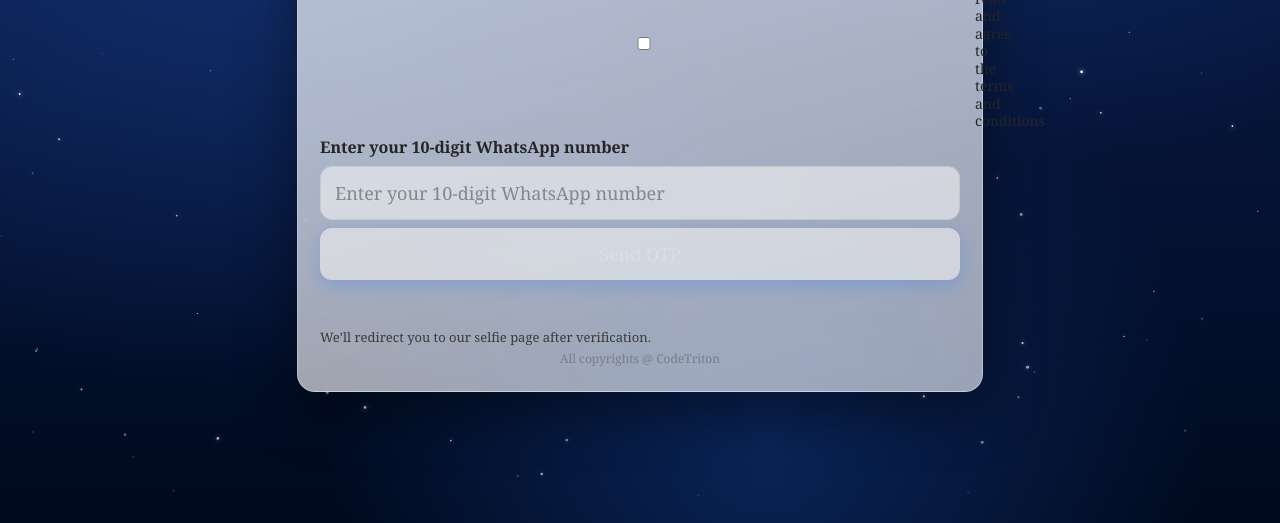
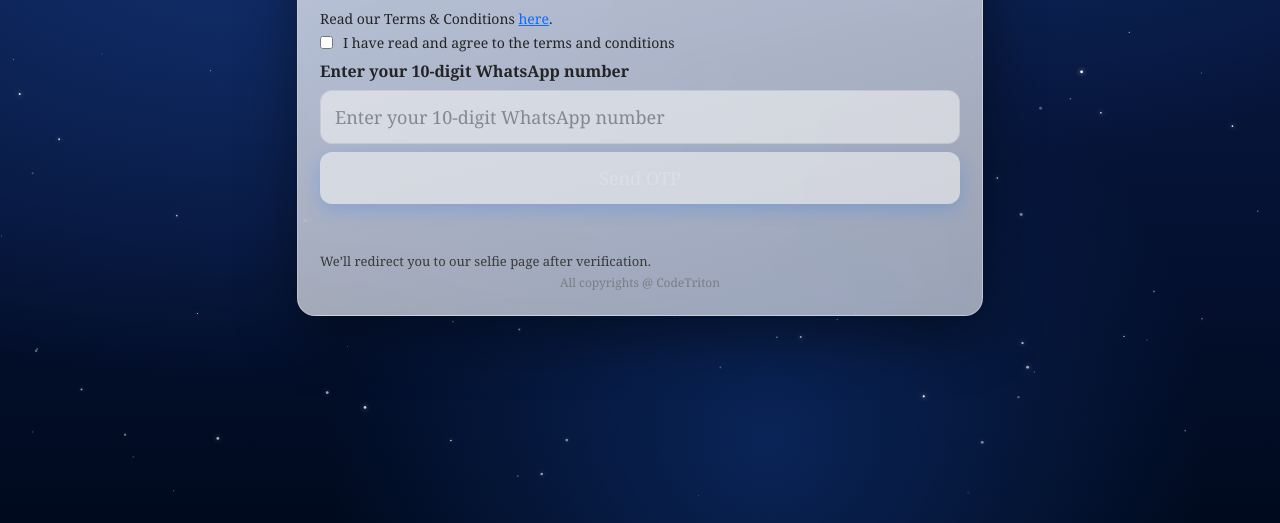
Before and after one commit to uraichur/savemadi-landing, a plain HTML site: page index.html in a window 1280 px wide. Shown: the part 301-824 px from the top of the page. Drawn offline with Linux system fonts and the light colour scheme.

Commit message:
Update index.html
Fixing alignment issues

```diff
--- a/index.html
+++ b/index.html
@@ -35,6 +35,7 @@
       border:1px solid rgba(255,255,255,0.30);
       box-shadow:0 18px 60px rgba(0,0,0,.45), 0 1px 0 rgba(255,255,255,.55) inset;
       backdrop-filter:blur(12px) saturate(125%); -webkit-backdrop-filter:blur(12px) saturate(125%);
+      overflow:hidden;
     }
 
     @media (max-height:640px){ body{ place-items:start center } main{ margin:10px 0 } }
@@ -47,24 +48,23 @@
 
     /* T&C line */
     .tc-inline{
-      display:block; margin:4px 0 2px; font-size:clamp(13px, 3.4vw, 14px);
-      white-space:normal; overflow-wrap:anywhere; word-break:break-word; color:#242424; text-align:left;
+      display:block; margin:4px 0 6px; font-size:clamp(13px, 3.4vw, 14px);
+      white-space:normal; overflow-wrap:break-word; word-break:normal; color:#242424; text-align:left;
     }
     .tc-inline a{ color:var(--brand); text-decoration:underline; }
 
-    /* Checkbox row — FULL WIDTH + NORMAL WRAP */
+    /* ✅ Checkbox row: use GRID so text never collapses */
     label.agree{
-      display:flex; width:100%;
-      gap:8px; align-items:center; justify-content:flex-start;
-      font-size:clamp(13px, 3.4vw, 14px); color:#242424; margin:0 0 6px; line-height:1.25;
+      display:grid; grid-template-columns:auto 1fr; gap:10px;
+      align-items:center; width:100%;
+      font-size:clamp(13px, 3.4vw, 14px); color:#242424;
+      margin:0 0 8px; line-height:1.35; text-align:left;
     }
-    label.agree input{ flex:0 0 auto; }
+    label.agree input{ margin:0; }
     label.agree span{
-      flex:1 1 auto; min-width:0;
-      /* FIX: allow normal word wrapping (no per-letter breaks) */
-      white-space:normal; overflow-wrap:normal; word-break:normal;
+      display:block;
+      white-space:normal; overflow-wrap:break-word; word-break:normal; /* normal horizontal wrapping */
     }
-    input[type="checkbox"]{ transform:translateY(1px); }
 
     .hint{ font-weight:600; margin:4px 0 8px; color:#242424; font-size:clamp(14px, 3.8vw, 16px); }
 
@@ -125,6 +125,7 @@
 </main>
 
 <script>
+/* Stars */
 (function(){
   const canvas = document.getElementById('starfield');
   const ctx = canvas.getContext('2d', { alpha: true });
@@ -146,19 +147,17 @@
       spd: Math.random()*1.2 + 0.4, ph: Math.random()*Math.PI*2
     }));
   }
-
   function draw(t){
     t = t/1000; ctx.clearRect(0,0,w,h);
     for(const s of stars){
       const a = Math.min(1, Math.max(0, s.base + Math.sin(t*s.spd + s.ph)*s.v));
-      ctx.beginPath(); ctx.fillStyle = `rgba(255,255,255,${a})`; ctx.shadowColor = `rgba(255,255,255,${a})`;
-      ctx.shadowBlur = 5 * (window.devicePixelRatio || 1); ctx.arc(s.x, s.y, s.r, 0, Math.PI*2); ctx.fill();
+      ctx.beginPath(); ctx.fillStyle = `rgba(255,255,255,${a})`;
+      ctx.shadowColor = `rgba(255,255,255,${a})`; ctx.shadowBlur = 5 * (window.devicePixelRatio || 1);
+      ctx.arc(s.x, s.y, s.r, 0, Math.PI*2); ctx.fill();
     }
     ctx.shadowBlur = 0; requestAnimationFrame(draw);
   }
-
-  addEventListener('resize', size, { passive:true });
-  size(); requestAnimationFrame(draw);
+  addEventListener('resize', size, { passive:true }); size(); requestAnimationFrame(draw);
 })();
 
 /* OTP gating */
```
